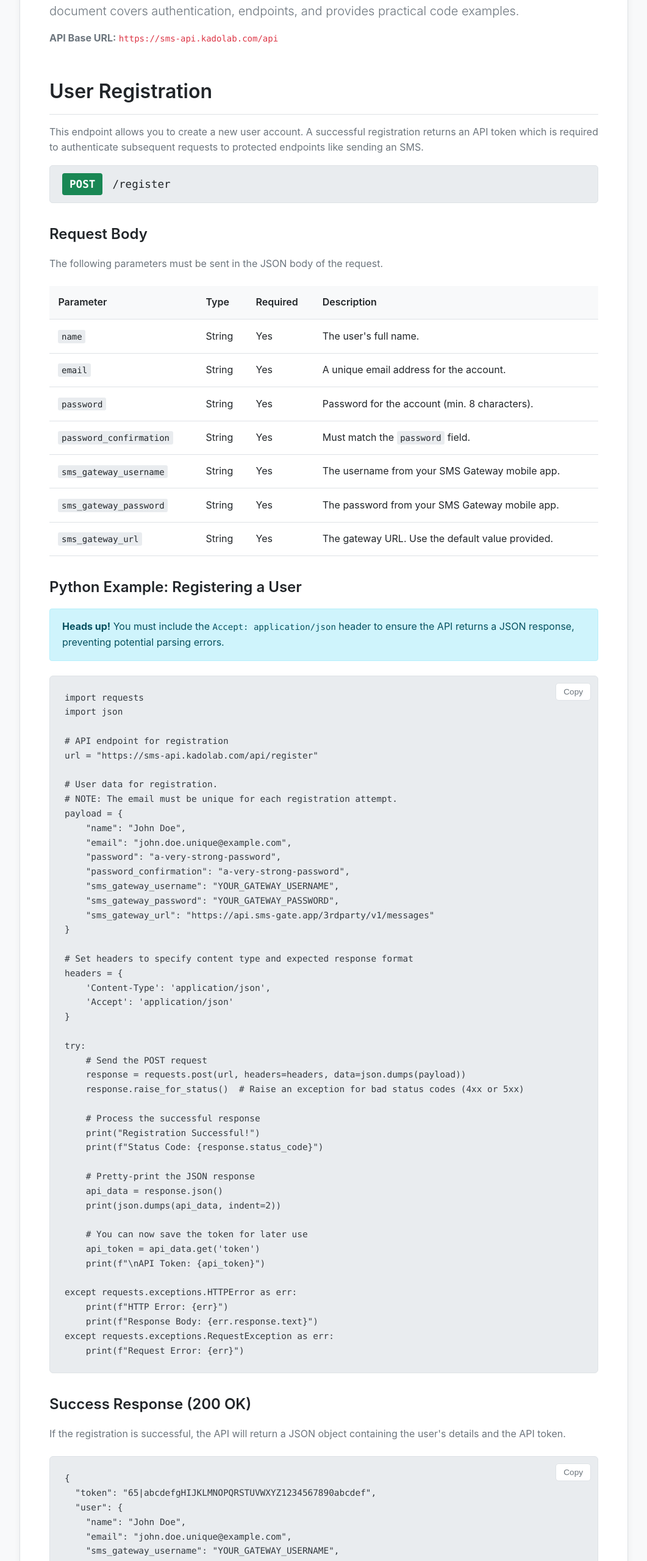
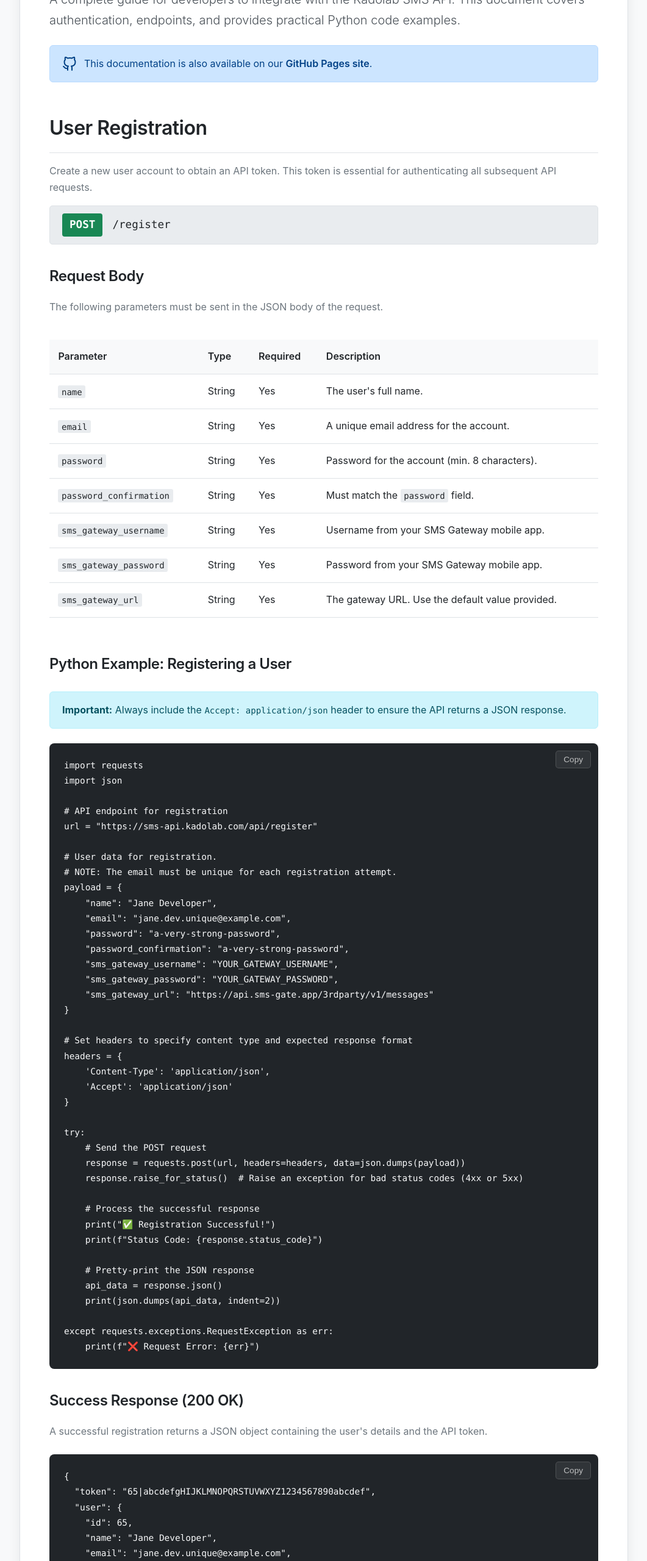
Before and after one commit to boyoftime/apidoc-kadolab, a plain HTML site: page index.html in a window 1280 px wide. Shown: the part 200-2760 px from the top of the page at 61% size, without its empty margins (109-1170 px from the left). Drawn offline with Linux system fonts and the light colour scheme.

Commit message:
Update index.html

```diff
--- a/index.html
+++ b/index.html
@@ -5,29 +5,27 @@
     <meta name="viewport" content="width=device-width, initial-scale=1.0">
     <title>Kadolab SMS API Documentation</title>
     <style>
-        /* --- Theme & Variables --- */
+        /* --- THEME & VARIABLES --- */
         :root {
             --bg-color: #f8f9fa;
             --body-color: #ffffff;
             --text-color: #212529;
             --secondary-text-color: #6c757d;
             --primary-color: #0d6efd;
-            --primary-hover-color: #0b5ed7;
             --border-color: #dee2e6;
-            --code-bg: #e9ecef;
-            --code-text: #343a40;
+            --code-bg: #212529; /* Dark code background for contrast */
+            --code-text: #f8f9fa;
             --success-color: #198754;
             --info-color: #0dcaf0;
-            --error-color: #dc3545;
         }
 
-        /* --- General Styles --- */
+        /* --- GENERAL STYLES --- */
         body {
             font-family: -apple-system, BlinkMacSystemFont, "Segoe UI", Roboto, "Helvetica Neue", Arial, sans-serif;
             margin: 0;
             background-color: var(--bg-color);
             color: var(--text-color);
-            line-height: 1.6;
+            line-height: 1.7;
         }
 
         .container {
@@ -35,39 +33,39 @@
             margin: 2rem auto;
             background-color: var(--body-color);
             padding: 2rem 3rem;
-            border-radius: 8px;
-            box-shadow: 0 4px 12px rgba(0, 0, 0, 0.05);
+            border-radius: 10px;
+            box-shadow: 0 6px 20px rgba(0, 0, 0, 0.07);
             border: 1px solid var(--border-color);
         }
 
-        /* --- Typography --- */
+        /* --- TYPOGRAPHY --- */
         h1, h2, h3 {
             margin-top: 0;
             margin-bottom: 1rem;
             font-weight: 600;
+            letter-spacing: -0.5px;
         }
-        h1 { font-size: 2.5rem; border-bottom: 1px solid var(--border-color); padding-bottom: 1rem; margin-bottom: 1.5rem; }
+        h1 { font-size: 2.8rem; border-bottom: 1px solid var(--border-color); padding-bottom: 1rem; margin-bottom: 1.5rem; }
         h2 { font-size: 2rem; margin-top: 3rem; border-bottom: 1px solid var(--border-color); padding-bottom: 0.75rem; }
         h3 { font-size: 1.5rem; margin-top: 2rem; }
         p { margin-bottom: 1rem; color: var(--secondary-text-color); }
-        .lead { font-size: 1.25rem; font-weight: 300; }
-        a { color: var(--primary-color); text-decoration: none; }
+        .lead { font-size: 1.25rem; font-weight: 300; color: #495057; }
+        a { color: var(--primary-color); text-decoration: none; font-weight: 500; }
         a:hover { text-decoration: underline; }
         code {
             font-family: SFMono-Regular, Menlo, Monaco, Consolas, "Liberation Mono", "Courier New", monospace;
             font-size: 0.875em;
-            color: var(--error-color);
+            color: #d63384;
         }
 
-        /* --- Code Blocks & Copy Button --- */
+        /* --- CODE BLOCKS & COPY BUTTON --- */
         .code-block-wrapper {
             position: relative;
             margin: 1.5rem 0;
         }
         pre {
             background-color: var(--code-bg);
-            border: 1px solid var(--border-color);
-            border-radius: 6px;
+            border-radius: 8px;
             padding: 1.5rem;
             overflow-x: auto;
             white-space: pre;
@@ -75,27 +73,30 @@
         pre code {
             color: var(--code-text);
             font-size: 0.9rem;
+            background: none;
         }
         .copy-btn {
             position: absolute;
             top: 12px;
             right: 12px;
-            background-color: #fff;
-            color: var(--secondary-text-color);
-            border: 1px solid var(--border-color);
+            background-color: rgba(255, 255, 255, 0.1);
+            color: #fff;
+            border: 1px solid rgba(255, 255, 255, 0.2);
             border-radius: 5px;
             padding: 6px 12px;
             cursor: pointer;
             font-size: 0.85rem;
             font-weight: 500;
             transition: all 0.2s ease-in-out;
+            opacity: 0.7;
         }
         .copy-btn:hover {
-            background-color: var(--bg-color);
-            color: var(--text-color);
+            opacity: 1;
+            background-color: rgba(255, 255, 255, 0.2);
         }
 
-        /* --- Tables --- */
+        /* --- TABLES --- */
+        .table-wrapper { overflow-x: auto; }
         table {
             width: 100%;
             border-collapse: collapse;
@@ -111,18 +112,18 @@
             font-weight: 600;
         }
         td code {
-            background-color: var(--code-bg);
+            background-color: #e9ecef;
             padding: 0.2em 0.4em;
             border-radius: 3px;
             color: var(--text-color);
         }
 
-        /* --- Alerts & Badges --- */
+        /* --- ALERTS & BADGES --- */
         .alert {
             padding: 1rem 1.25rem;
-            margin-bottom: 1rem;
+            margin: 1.5rem 0;
             border: 1px solid transparent;
-            border-radius: 0.25rem;
+            border-radius: 0.375rem;
         }
         .alert-info {
             color: #055160;
@@ -130,9 +131,18 @@
             border-color: #b6effb;
         }
         .alert-info code { color: #055160; }
+        .github-link {
+            display: flex;
+            align-items: center;
+            gap: 0.75rem;
+            color: #004085;
+            background-color: #cce5ff;
+            border-color: #b8daff;
+        }
+        .github-link a { color: #004085; font-weight: 600; }
         .endpoint {
             font-family: SFMono-Regular, Menlo, Monaco, Consolas, "Liberation Mono", "Courier New", monospace;
-            background-color: var(--code-bg);
+            background-color: #e9ecef;
             padding: 0.75rem 1.25rem;
             border-radius: 5px;
             display: flex;
@@ -149,21 +159,35 @@
             color: #fff;
         }
         .method-post { background-color: var(--success-color); }
+
+        /* --- RESPONSIVE DESIGN --- */
+        @media (max-width: 768px) {
+            .container {
+                margin: 1rem;
+                padding: 1.5rem;
+            }
+            h1 { font-size: 2.2rem; }
+            h2 { font-size: 1.7rem; }
+        }
     </style>
 </head>
 <body>
 
     <div class="container">
         <h1>Kadolab SMS API Documentation</h1>
-        <p class="lead">A comprehensive guide for developers to integrate with the Kadolab SMS API using Python. This document covers authentication, endpoints, and provides practical code examples.</p>
-        <p><strong>API Base URL:</strong> <code>https://sms-api.kadolab.com/api</code></p>
+        <p class="lead">A complete guide for developers to integrate with the Kadolab SMS API. This document covers authentication, endpoints, and provides practical Python code examples.</p>
+
+        <div class="alert github-link">
+            <svg xmlns="http://www.w3.org/2000/svg" width="24" height="24" viewBox="0 0 24 24" fill="none" stroke="currentColor" stroke-width="2" stroke-linecap="round" stroke-linejoin="round"><path d="M9 19c-5 1.5-5-2.5-7-3m14 6v-3.87a3.37 3.37 0 0 0-.94-2.61c3.14-.35 6.44-1.54 6.44-7A5.44 5.44 0 0 0 20 4.77 5.07 5.07 0 0 0 19.91 1S18.73.65 16 2.48a13.38 13.38 0 0 0-7 0C6.27.65 5.09 1 5.09 1A5.07 5.07 0 0 0 5 4.77a5.44 5.44 0 0 0-1.5 3.78c0 5.42 3.3 6.61 6.44 7A3.37 3.37 0 0 0 9 18.13V22"></path></svg>
+            <span>This documentation is also available on our <a href="https://boyoftime.github.io/kadolab-api/" target="_blank" rel="noopener noreferrer">GitHub Pages site</a>.</span>
+        </div>
 
         <!-- ====================================================================== -->
         <!--                            REGISTRATION SECTION                        -->
         <!-- ====================================================================== -->
         <section id="register">
             <h2>User Registration</h2>
-            <p>This endpoint allows you to create a new user account. A successful registration returns an API token which is required to authenticate subsequent requests to protected endpoints like sending an SMS.</p>
+            <p>Create a new user account to obtain an API token. This token is essential for authenticating all subsequent API requests.</p>
 
             <div class="endpoint">
                 <span class="method method-post">POST</span>
@@ -172,29 +196,26 @@
 
             <h3>Request Body</h3>
             <p>The following parameters must be sent in the JSON body of the request.</p>
+            <div class="table-wrapper">
                 <table>
                     <thead>
-                    <tr>
-                        <th>Parameter</th>
-                        <th>Type</th>
-                        <th>Required</th>
-                        <th>Description</th>
-                    </tr>
+                        <tr><th>Parameter</th><th>Type</th><th>Required</th><th>Description</th></tr>
                     </thead>
                     <tbody>
                         <tr><td><code>name</code></td><td>String</td><td>Yes</td><td>The user's full name.</td></tr>
                         <tr><td><code>email</code></td><td>String</td><td>Yes</td><td>A unique email address for the account.</td></tr>
                         <tr><td><code>password</code></td><td>String</td><td>Yes</td><td>Password for the account (min. 8 characters).</td></tr>
                         <tr><td><code>password_confirmation</code></td><td>String</td><td>Yes</td><td>Must match the <code>password</code> field.</td></tr>
-                    <tr><td><code>sms_gateway_username</code></td><td>String</td><td>Yes</td><td>The username from your SMS Gateway mobile app.</td></tr>
-                    <tr><td><code>sms_gateway_password</code></td><td>String</td><td>Yes</td><td>The password from your SMS Gateway mobile app.</td></tr>
+                        <tr><td><code>sms_gateway_username</code></td><td>String</td><td>Yes</td><td>Username from your SMS Gateway mobile app.</td></tr>
+                        <tr><td><code>sms_gateway_password</code></td><td>String</td><td>Yes</td><td>Password from your SMS Gateway mobile app.</td></tr>
                         <tr><td><code>sms_gateway_url</code></td><td>String</td><td>Yes</td><td>The gateway URL. Use the default value provided.</td></tr>
                     </tbody>
                 </table>
+            </div>
 
             <h3>Python Example: Registering a User</h3>
             <div class="alert alert-info">
-                <strong>Heads up!</strong> You must include the <code>Accept: application/json</code> header to ensure the API returns a JSON response, preventing potential parsing errors.
+                <strong>Important:</strong> Always include the <code>Accept: application/json</code> header to ensure the API returns a JSON response.
             </div>
             <div class="code-block-wrapper">
                 <button class="copy-btn">Copy</button>
@@ -207,8 +228,8 @@ url = "https://sms-api.kadolab.com/api/register"
 # User data for registration.
 # NOTE: The email must be unique for each registration attempt.
 payload = {
-    "name": "John Doe",
-    "email": "john.doe.unique@example.com",
+    "name": "Jane Developer",
+    "email": "jane.dev.unique@example.com",
     "password": "a-very-strong-password",
     "password_confirmation": "a-very-strong-password",
     "sms_gateway_username": "YOUR_GATEWAY_USERNAME",
@@ -228,40 +249,29 @@ try:
     response.raise_for_status()  # Raise an exception for bad status codes (4xx or 5xx)
 
     # Process the successful response
-    print("Registration Successful!")
+    print("✅ Registration Successful!")
     print(f"Status Code: {response.status_code}")
 
     # Pretty-print the JSON response
     api_data = response.json()
     print(json.dumps(api_data, indent=2))
 
-    # You can now save the token for later use
-    api_token = api_data.get('token')
-    print(f"\nAPI Token: {api_token}")
-
-except requests.exceptions.HTTPError as err:
-    print(f"HTTP Error: {err}")
-    print(f"Response Body: {err.response.text}")
 except requests.exceptions.RequestException as err:
-    print(f"Request Error: {err}")
+    print(f"❌ Request Error: {err}")
 </code></pre>
             </div>
 
             <h3>Success Response (200 OK)</h3>
-            <p>If the registration is successful, the API will return a JSON object containing the user's details and the API token.</p>
+            <p>A successful registration returns a JSON object containing the user's details and the API token.</p>
             <div class="code-block-wrapper">
                 <button class="copy-btn">Copy</button>
                 <pre><code>{
   "token": "65|abcdefgHIJKLMNOPQRSTUVWXYZ1234567890abcdef",
   "user": {
-    "name": "John Doe",
-    "email": "john.doe.unique@example.com",
-    "sms_gateway_username": "YOUR_GATEWAY_USERNAME",
-    "sms_gateway_password": "YOUR_GATEWAY_PASSWORD",
-    "sms_gateway_url": "https://api.sms-gate.app/3rdparty/v1/messages",
-    "updated_at": "2025-08-14T10:00:00.000000Z",
-    "created_at": "2025-08-14T10:00:00.000000Z",
-    "id": 65
+    "id": 65,
+    "name": "Jane Developer",
+    "email": "jane.dev.unique@example.com",
+    /* ... other user details ... */
   }
 }</code></pre>
             </div>
@@ -272,7 +282,7 @@ except requests.exceptions.RequestException as err:
         <!-- ====================================================================== -->
         <section id="send-sms">
             <h2>Send an SMS</h2>
-            <p>This endpoint sends an SMS to a list of recipients. This is a protected endpoint and requires authentication.</p>
+            <p>Send an SMS to one or more recipients. This is a protected endpoint and requires authentication via a Bearer Token.</p>
 
             <div class="endpoint">
                 <span class="method method-post">POST</span>
@@ -281,11 +291,11 @@ except requests.exceptions.RequestException as err:
 
             <h3>Authentication</h3>
             <div class="alert alert-info">
-                You must provide your API token as a <strong>Bearer Token</strong> in the <code>Authorization</code> header.
+                Provide your API token as a <strong>Bearer Token</strong> in the <code>Authorization</code> header. Format: <code>Authorization: Bearer YOUR_API_TOKEN</code>
             </div>
-            <p>Example Header: <code>Authorization: Bearer YOUR_API_TOKEN_HERE</code></p>
 
             <h3>Request Body</h3>
+            <div class="table-wrapper">
                 <table>
                     <thead>
                         <tr><th>Parameter</th><th>Type</th><th>Required</th><th>Description</th></tr>
@@ -295,6 +305,7 @@ except requests.exceptions.RequestException as err:
                         <tr><td><code>message</code></td><td>String</td><td>Yes</td><td>The text content of the SMS.</td></tr>
                     </tbody>
                 </table>
+            </div>
 
             <h3>Python Example: Sending an SMS</h3>
             <div class="code-block-wrapper">
@@ -311,7 +322,7 @@ api_token = "65|abcdefgHIJKLMNOPQRSTUVWXYZ1234567890abcdef" # <-- REPLACE WITH Y
 # Message details
 payload = {
     "phoneNumbers": ["+255695533100", "+255715123456"],
-    "message": "This is a test message sent via the Python script!"
+    "message": "Hello from the Kadolab API! 🚀"
 }
 
 # Set headers, including the Authorization header for authentication
@@ -327,16 +338,13 @@ try:
     response.raise_for_status()
 
     # Process the successful response
-    print("Request Successful!")
+    print("✅ SMS Queued Successfully!")
     print(f"Status Code: {response.status_code}")
     print("Response:")
     print(json.dumps(response.json(), indent=2))
 
-except requests.exceptions.HTTPError as err:
-    print(f"HTTP Error: {err}")
-    print(f"Response Body: {err.response.text}")
 except requests.exceptions.RequestException as err:
-    print(f"Request Error: {err}")
+    print(f"❌ Request Error: {err}")
 </code></pre>
             </div>
 
@@ -366,18 +374,15 @@ except requests.exceptions.RequestException as err:
                             const originalText = button.innerText;
                             button.innerText = 'Copied!';
                             button.style.backgroundColor = 'var(--success-color)';
-                            button.style.color = '#fff';
                             button.style.borderColor = 'var(--success-color)';
 
                             setTimeout(() => {
                                 button.innerText = originalText;
                                 button.style.backgroundColor = '';
-                                button.style.color = '';
                                 button.style.borderColor = '';
                             }, 2000);
                         }).catch(err => {
                             console.error('Failed to copy text: ', err);
-                            button.innerText = 'Error!';
                         });
                     }
                 });
```
Lines whose indentation alone changed are shown as unchanged.
